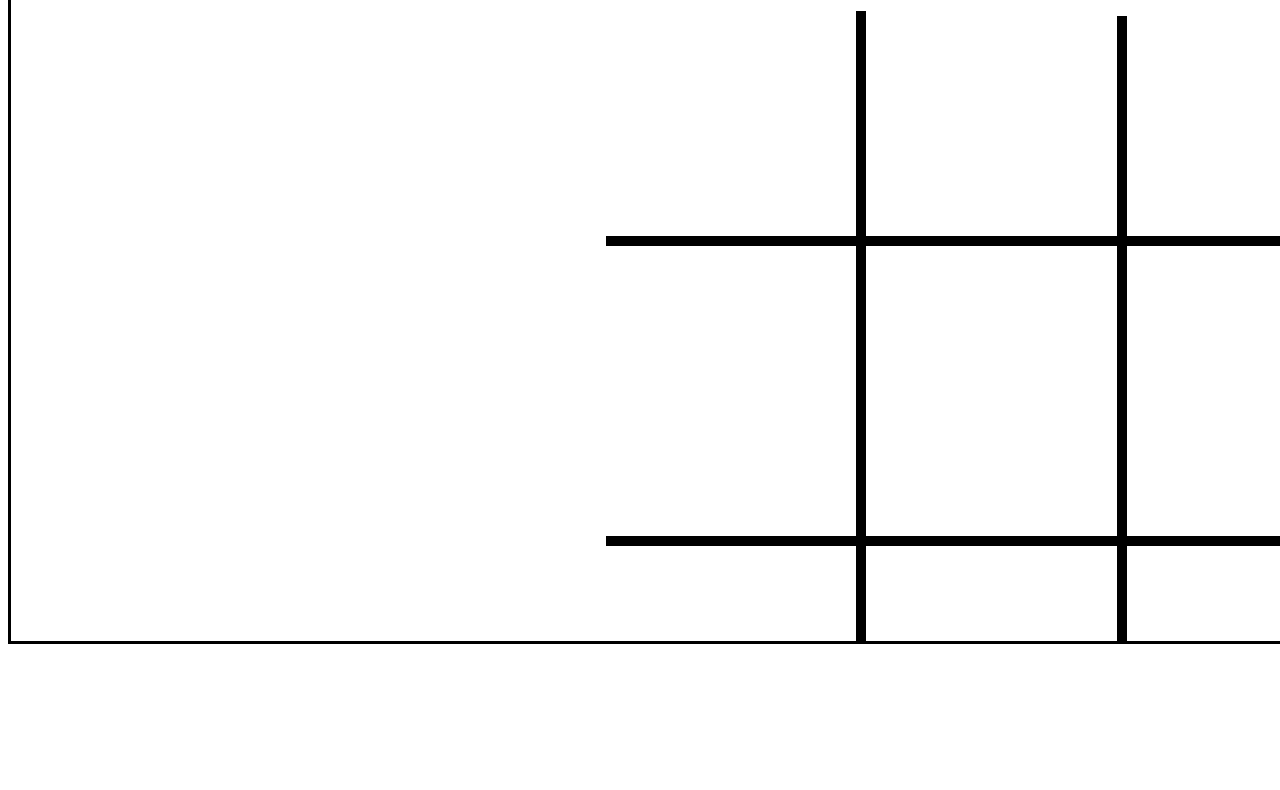
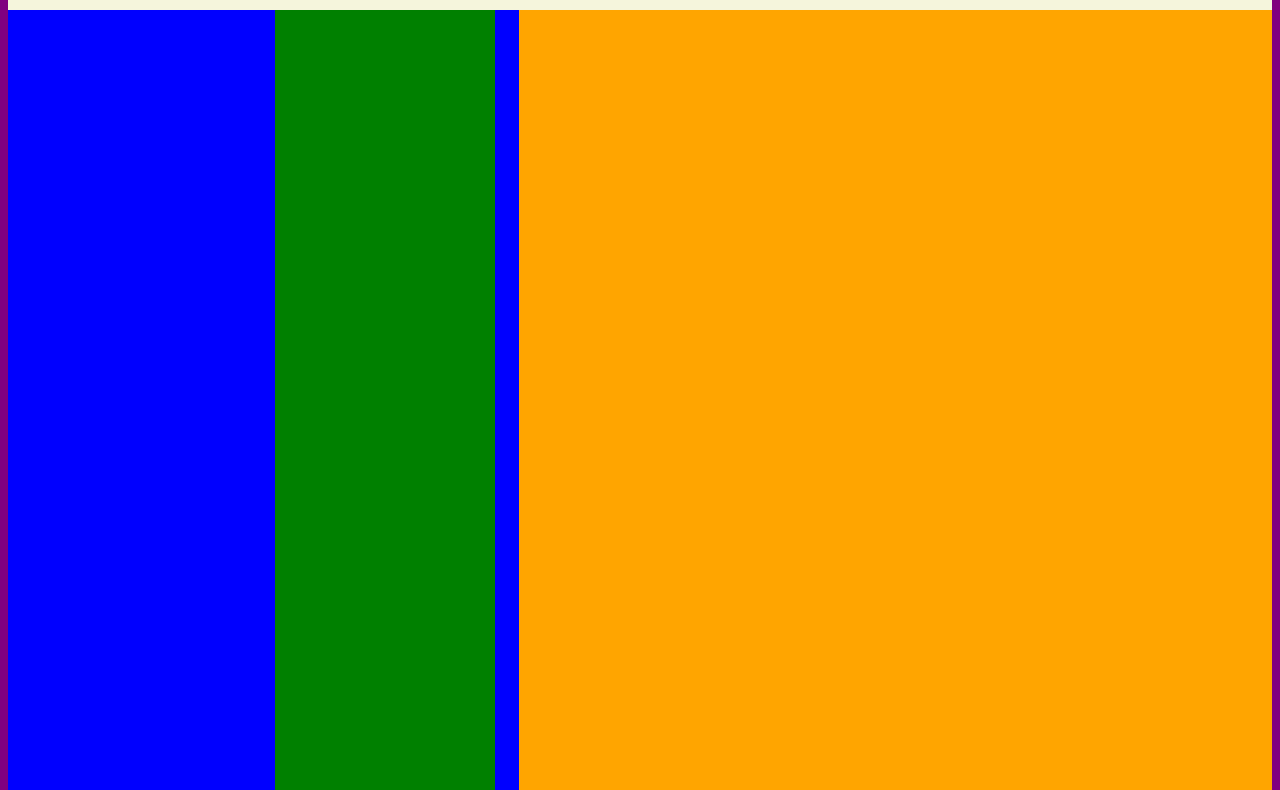
Before and after one commit to Marc-shebaby/Tic-Tac-Toe, a plain HTML site: page index.html in a window 1280 px wide. Shown: the part 170-960 px from the top of the page. Before the commit the page ends 822 px from the top, so only its background shows below. Drawn offline with Linux system fonts and the light colour scheme.

Commit message:
front end update

```diff
--- a/index.html
+++ b/index.html
@@ -4,9 +4,59 @@
         <link rel="stylesheet" href="style.css"/>
     </head>
     <body>
-        <canvas id="canvas">
 
-        </canvas>
+       <!-- <div class="ani">
+        <div class="out1" id="red">   <img src="red.png"/></div>
+        <div  class="out1" id="red"> <img src="red.png"/></div>
+        <div  class="out1" id="red"> <img src="red.png"/></div>
+        <div class="out1" id="yellow">   <img src="yellow.png"/></div>
+        <div  class="out1" id="yellow"> <img src="yellow.png"/></div>
+        <div  class="out1" id="yellow"> <img src="yellow.png"/></div>
+
+
+        <div  class="out2" id="red"> <img src="red.png"/></div>
+        <div  class="out2" id="red"> <img src="red.png"/></div>
+        <div  class="out2" id="red"> <img src="red.png"/></div>
+        <div class="out2" id="yellow">   <img src="yellow.png"/></div>
+        <div  class="out2" id="yellow"> <img src="yellow.png"/></div>
+        <div  class="out2" id="yellow"> <img src="yellow.png"/></div>
+
+        <div  class="out3"> <img src="red.png"/></div>
+        <div  class="out3"> <img src="red.png"/></div>
+        <div  class="out3"> <img src="red.png"/></div>
+        <div class="out3" id="yellow">   <img src="yellow.png"/></div>
+        <div  class="out3" id="yellow"> <img src="yellow.png"/></div>
+        <div  class="out3" id="yellow"> <img src="yellow.png"/></div>
+        </div>
+    -->
+
+        <div class="game">
+            <h1> <br/> Tic Tac Toe!</h1>
+        </div>
+
+
+            <div class="press">
+                <div class="store"></div>
+
+                <div class="BOX">
+                <div></div>
+                <div class="mid 1" id="one"></div>
+                <div class="right"></div>
+                <div></div>
+                <div class="mid 2"></div>
+                <div class="right"></div>
+                <div></div>
+                <div class="mid 3"></div>
+                <div class="right"></div>
+                </div>
+
+                <div class="cent">
+
+                    <img src="board.png"/> </div>
+
+            </div>
+
+
         <script src="minimax.js"></script>
     </body>
 </html>
--- a/minimax.js
+++ b/minimax.js
@@ -1,31 +1,19 @@
-window.addEventListener('load',() =>{
-
-    const canvas=document.getElementById("canvas");
-    const ctx=canvas.getContext("2d");
-    canvas.height =window.innerHeight;
-    canvas.width =window.innerWidth;
-    ctx.font="75px Ariel";
-    ctx.fillText("Tic-Tac-Toe Game", (canvas.width/2)-315,75);
-    ctx.textAlign="center";
 
 
 
-    ctx.lineWidth=10;;
-    ctx.lineCap="square";
-    ctx.beginPath();
-    ctx.moveTo(600,700);
-    ctx.lineTo(1370,700);
+function aniM(e){
+    const x=e.target.id;
+    const nm=document.getElementById(x);
+    console.log(x);
+    let coor=nm.getBoundingClientRect();
+    console.log(u['x']);
+    console.log(nm.getBoundingClientRect());
 
-    ctx.moveTo(600,400);
-    ctx.lineTo(1370,400);
 
-    ctx.moveTo(850,925);
-    ctx.lineTo(850,175);
-    ctx.moveTo(1111,925);
-    ctx.lineTo(1111,175);
 
-    ctx.closePath();
-
-    ctx.stroke();
-
-});
+}
+const m= document.querySelectorAll(".mid");
+   for (var i=0; i<m.length; i++){
+    m[i].addEventListener("click",aniM);
+console.log("Koo");
+   }
--- a/style.css
+++ b/style.css
@@ -1,3 +1,80 @@
-canvas{
-    border:3px solid black;
+.BOX{
+    width: 753px;
+    height:     800px;
+   position: absolute;
+
+
+
+
 }
+body{
+
+    background-color: purple;
+}
+
+
+.store{
+    width: 753px;
+    height: 800px;
+background-color: orange;
+float:right;
+
+
+}
+
+.cent{
+    width:800px;
+    height: 800px;
+background-color: blue;
+
+
+}
+.game{
+
+    height: 22%;
+    background-color: beige;
+    text-align: center;
+    font-size: xx-large;
+    margin:0 auto;
+
+
+}
+.press{
+    background-color: purple;
+
+    height:800px;
+
+    margin:0 auto;
+
+}
+.mid{
+    background-color: green;
+    width:220px;
+    height:270px;
+    margin: 0 auto;
+
+
+
+}
+.out{
+    width:75px;
+    height:100px;
+
+}
+.ani{
+    width: 700px;
+    height: 800px;
+}
+.out1{
+
+    float:left;
+}
+.out2{
+    margin:0 auto;
+    width:2px;
+    height:2px;
+}
+.out3{
+    float:right;
+
+}
```
Also changed, not shown: board.png (added), red.png (added), yellow.png (added).
